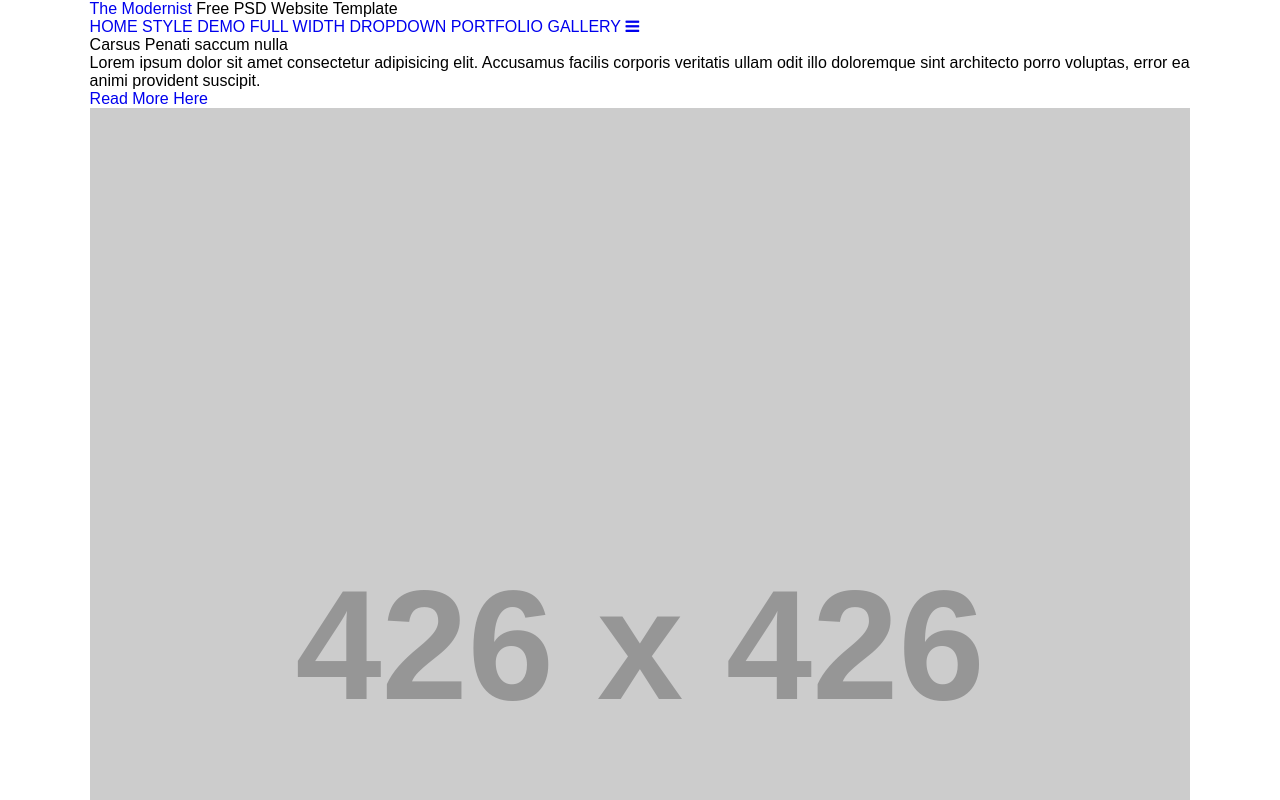
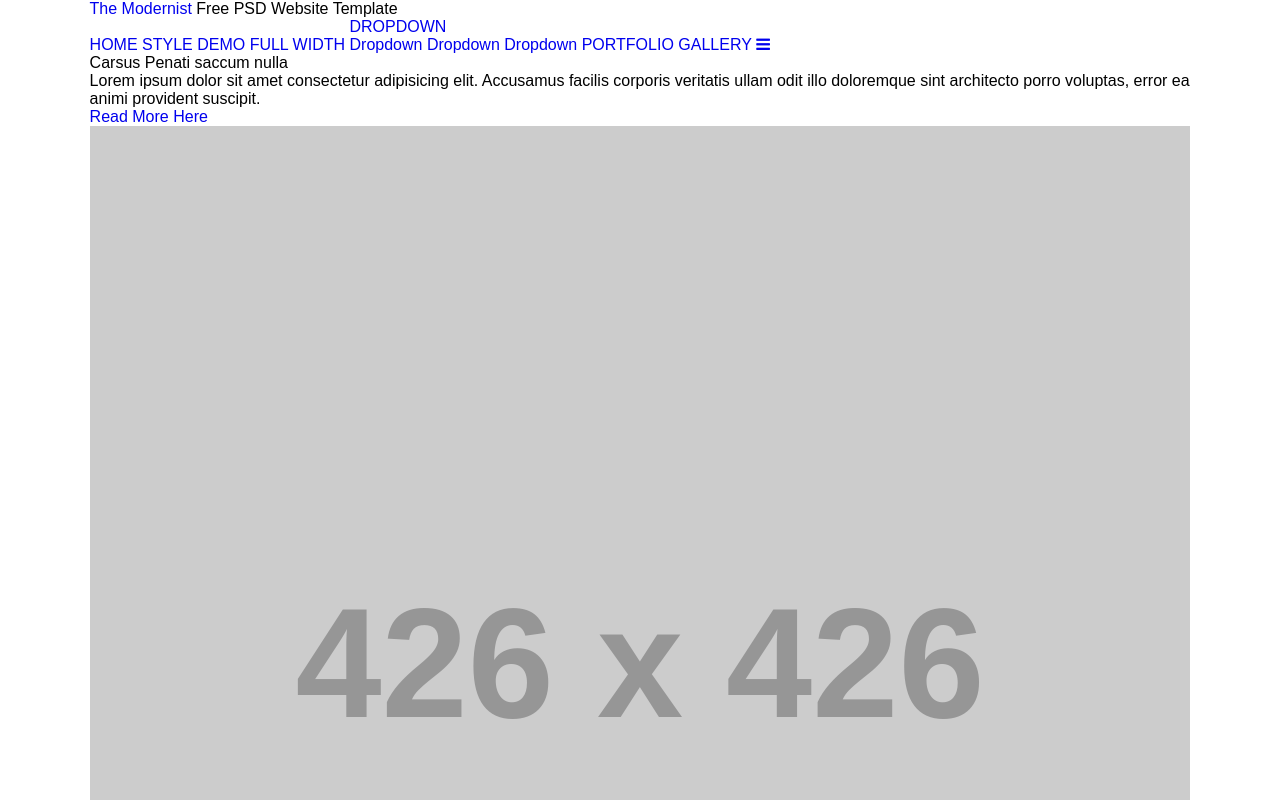
Before and after one commit to idnyaneshwaraxioned/Modernist, a plain HTML site: page index.html in a window 1280 px wide. Shown: the top 800 px of the page. Drawn offline with Linux system fonts and the light colour scheme; placeholder pictures from the web are drawn by us.

Commit message:
add dropdom and humburger class

```diff
--- a/index.html
+++ b/index.html
@@ -40,10 +40,16 @@
             <li class="menu-item"><a href="#FIXME" title="Home" target="_blank">HOME</a></li>
             <li class="menu-item"><a href="#FIXME" title="Style Demo" target="_blank">STYLE DEMO</a></li>
             <li class="menu-item"><a href="#FIXME" title="Full Width" target="_blank">FULL WIDTH</a></li>
-            <li class="menu-item"><a href="#FIXME" title="Dropdown" target="_blank">DROPDOWN</a></li>
+            <li class="menu-item"><a href="#FIXME" title="Dropdown" target="_blank">DROPDOWN</a>
+              <ul class="dropdown">
+                <li> <a href="#FIXME" title="Dropdown">Dropdown</a></li>
+                <li> <a href="#FIXME" title="Dropdown">Dropdown</a></li>
+                <li> <a href="#FIXME" title="Dropdown">Dropdown</a></li>
+              </ul>
+            </li>
             <li class="menu-item"><a href="#FIXME" title="Portfolio" target="_blank">PORTFOLIO</a></li>
             <li class="menu-item"><a href="#FIXME" title="Gallery" target="_blank">GALLERY</a></li>
-            <li class="menu-item"><a href="#FIXME" title="Humburger"><i class="fa fa-bars"></i></a></li>
+            <li class="menu-item"><a href="#FIXME" title="Humburger" class="humbergar"><i class="fa fa-bars"></i></a></li>
           </ul>
         </nav>
       </div>
```
